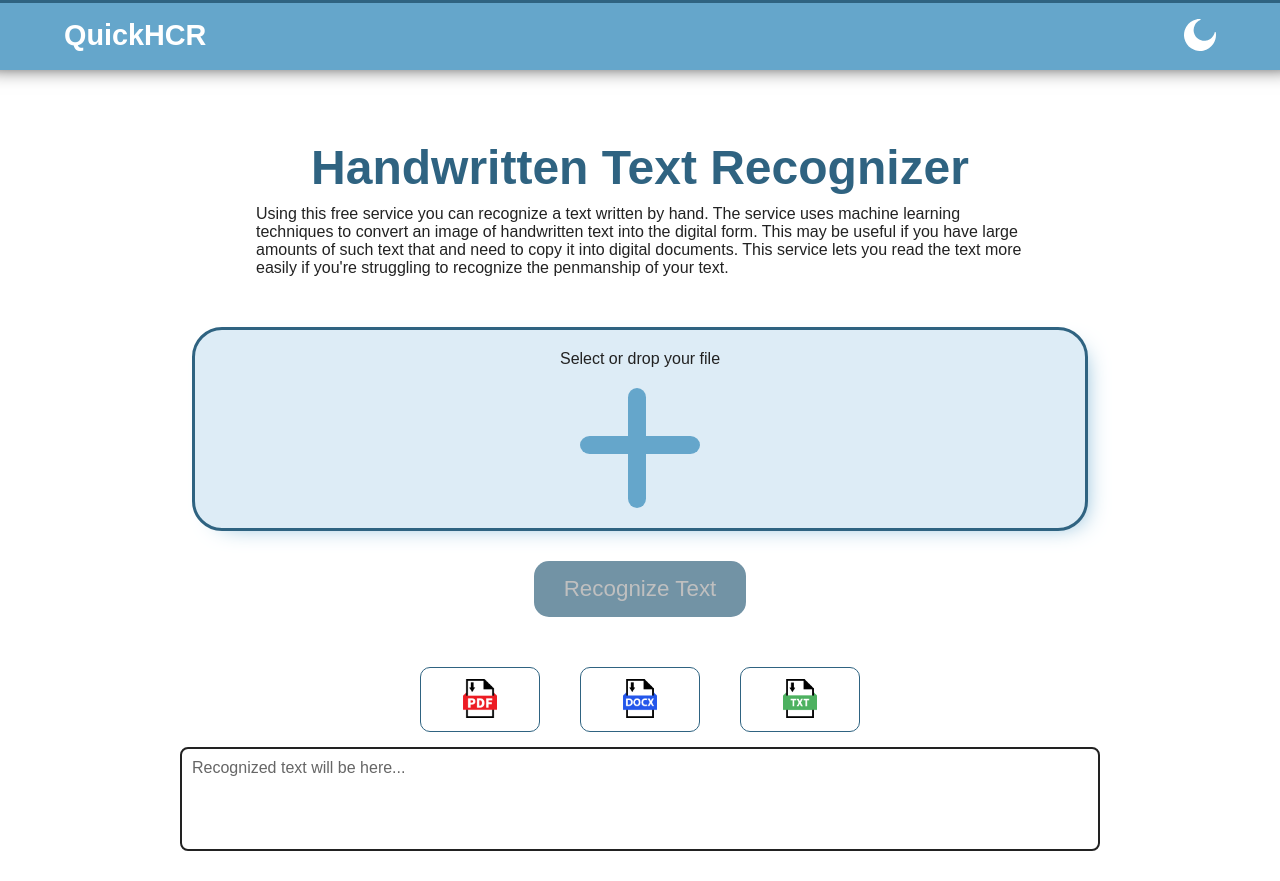
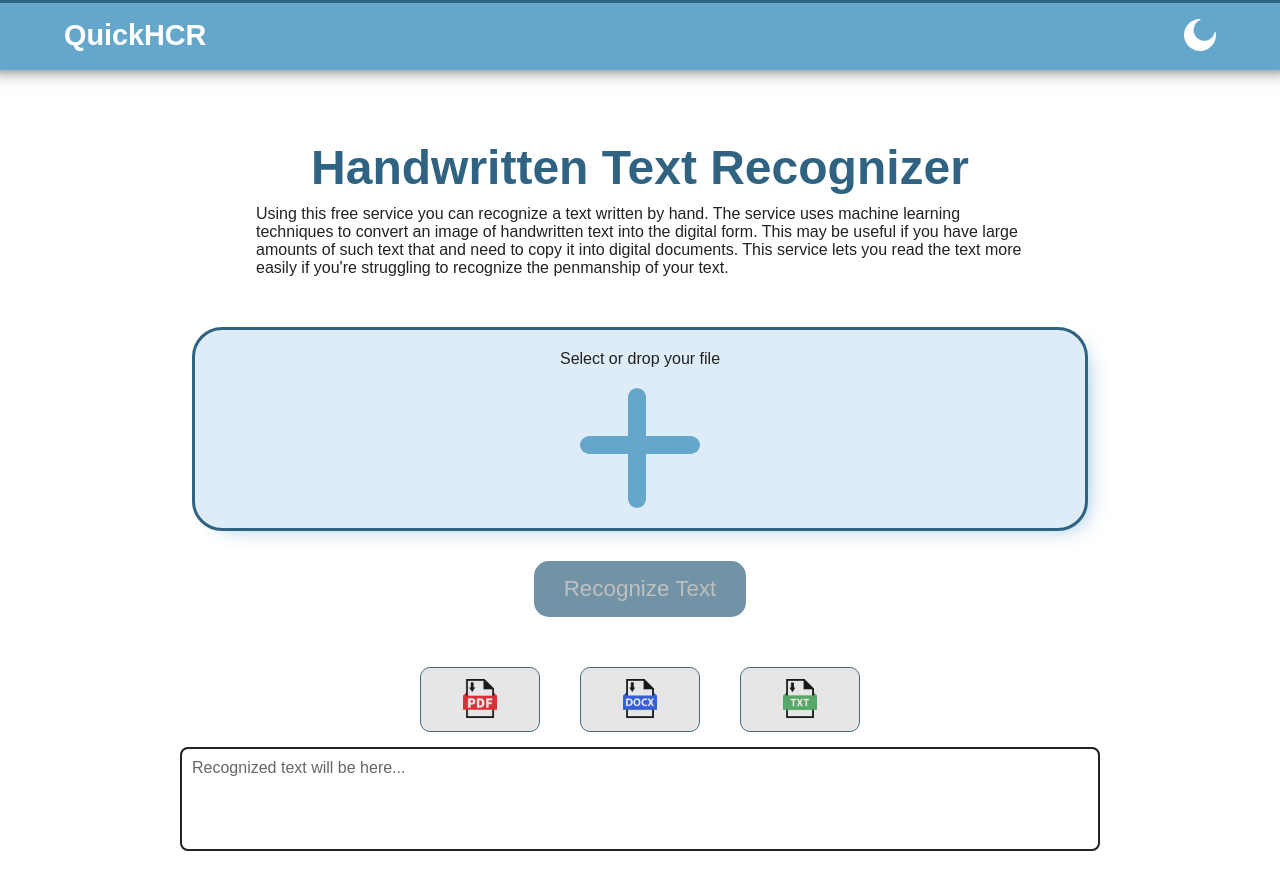
Before and after one commit to MaxMalts/Thesis, a React (Create React App) app in the folder web-app/: page / in a window 1280 px wide. Built offline with nearby package versions, Linux system fonts and the light colour scheme.

Commit message:
Implemented files download in fromtend

```diff
--- a/web-app/src/App.module.scss
+++ b/web-app/src/App.module.scss
@@ -1,4 +1,4 @@
-@import 'assets/styles/baseVariables.scss';
+@import './assets/styles/baseVariables.scss';
 
 .app {
     font-family: sans-serif;
--- /dev/null
+++ b/web-app/src/api/downloadFile.js
@@ -0,0 +1,3 @@
+export default function downloadFile(fileId) {
+    return window.open("/api/download-file/" + fileId, "_blank");
+}
--- a/web-app/src/api/recognizeText.js
+++ b/web-app/src/api/recognizeText.js
@@ -13,5 +13,5 @@ export default function recognizeText(file) {
         } else {
             return Promise.reject(response);
         }
-    }).then(json => json["text"]);
+    });
 }
--- /dev/null
+++ b/web-app/src/components/FileDownloadBtn.js
@@ -0,0 +1,23 @@
+import styles from './FileDownloadBtn.module.scss';
+import downloadFile from '../api/downloadFile';
+import {useEffect, useState} from 'react';
+
+
+export default function FileDownloadBtn({title, icon, fileId}) {
+    const [isDisabled, setIsDisabled] = useState(fileId === null);
+
+    useEffect(() => {
+        setIsDisabled(fileId === null);
+    }, [fileId]);
+
+    return (
+        <button
+            className={styles.button}
+            title={title}
+            onClick={() => isDisabled ? null : downloadFile(fileId)}
+            disabled={isDisabled}
+        >
+            <img className={styles.image} src={icon} alt={title} />
+        </button>
+    );
+}
--- /dev/null
+++ b/web-app/src/components/FileDownloadBtn.module.scss
@@ -0,0 +1,33 @@
+@import "../assets/styles/baseVariables.scss";
+
+$button-padding: 6px;
+
+.button {
+    width: 120px;
+    height: 65px;
+    margin: 0 20px;
+    padding: $button-padding;
+    box-sizing: border-box;
+
+    background: var(--background-color);
+    border: solid 1px var(--primary-color-strong);
+    border-radius: 10px;
+
+    transition: filter 100ms;
+
+    &:hover {
+        filter: brightness(0.96);
+    }
+
+    &:disabled {
+        filter: contrast(0.8);
+
+        &:hover {  // just for sure
+            filter: contrast(0.8);
+        }
+    }
+}
+
+.image {
+    height: calc(100% - 2 * $button-padding);
+}
--- a/web-app/src/components/FileInput.module.scss
+++ b/web-app/src/components/FileInput.module.scss
@@ -1,3 +1,5 @@
+@import "../assets/styles/baseVariables.scss";
+
 $border-radius: 30px;
 $border-size: 3px;
 $hover-transition-duration: 60ms;
--- a/web-app/src/pages/HomePage.js
+++ b/web-app/src/pages/HomePage.js
@@ -6,6 +6,7 @@ import LoadingCircle from '../assets/icons/LoadingCircle';
 import pdfButton from '../assets/icons/pdfButton.png';
 import docxButton from '../assets/icons/docxButton.png';
 import txtButton from '../assets/icons/txtButton.png';
+import FileDownloadBtn from '../components/FileDownloadBtn';
 
 
 export default function HomePage() {
@@ -14,6 +15,10 @@ export default function HomePage() {
     const [recognizedText, setRecognizedText] = useState(null);
     const [errorMessage, setErrorMessage] = useState(null);
 
+    const [pdfFileId, setPdfFileId] = useState(null);
+    const [docxFileId, setDocxFileId] = useState(null);
+    const [txtFileId, setTxtFileId] = useState(null);
+
     const onUploadClick = event => {
         if (!addedFile) {
             return;
@@ -21,10 +26,18 @@ export default function HomePage() {
 
         setIsLoading(true);
         setErrorMessage(null);
+        setRecognizedText(null);
+        setPdfFileId(null);
+        setDocxFileId(null);
+        setTxtFileId(null);
 
         recognizeText(addedFile).then(result => {
-            setRecognizedText(result);
+            setRecognizedText(result["text"]);
             setIsLoading(false);
+            setPdfFileId(result["pdfId"]);
+            setDocxFileId(result["docxId"]);
+            setTxtFileId(result["txtId"]);
+
         }).catch(reason => {
             console.error("Unable to upload file to server.", reason);
             setErrorMessage("Unable to upload file, please try again.");
@@ -54,12 +67,12 @@ export default function HomePage() {
             <div className={styles.errorMessage}>{errorMessage}</div>
 
             <div className={styles.filesDownloadContainer}>
-                <button className={styles.fileDownloadBtn}><img className={styles.fileDownloadImg} title="download pdf" src={pdfButton} alt="Download PDF" /></button>
-                <button className={styles.fileDownloadBtn}><img className={styles.fileDownloadImg} title="download docx" src={docxButton} alt="Download DOCX" /></button>
-                <button className={styles.fileDownloadBtn}><img className={styles.fileDownloadImg} title="download txt" src={txtButton} alt="Download TXT" /></button>
+                <FileDownloadBtn title="Download PDF" icon={pdfButton} fileId={pdfFileId} />
+                <FileDownloadBtn title="Download DOCX" icon={docxButton} fileId={docxFileId} />
+                <FileDownloadBtn title="Download TXT" icon={txtButton} fileId={txtFileId} />
             </div>
 
             <p className={styles.recognizedText}>{recognizedText}</p>
         </div>
-    )
+    );
 }
--- a/web-app/src/pages/HomePage.module.scss
+++ b/web-app/src/pages/HomePage.module.scss
@@ -1,3 +1,5 @@
+@import "../assets/styles/baseVariables.scss";
+
 .heading {
     width: 70%;
     margin: 70px auto 0 auto;
@@ -75,28 +77,6 @@
     justify-content: center;
 }
 
-.fileDownloadBtn {
-    width: 120px;
-    height: 65px;
-    margin: 0 20px;
-    padding: 6px;
-    box-sizing: border-box;
-
-    background: var(--background-color);
-    border: solid 1px var(--primary-color-strong);
-    border-radius: 10px;
-
-    transition: filter 100ms;
-
-    &:hover {
-        filter: brightness(0.96);
-    }
-}
-
-.fileDownloadImg {
-    height: calc(100% - 2 * 6px);
-}
-
 .recognizedText {
     width: 70%;
     min-height: 5em;
```
